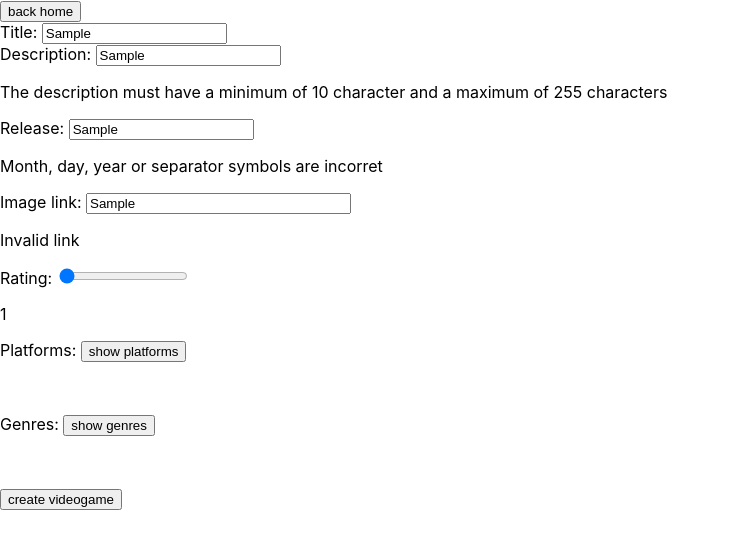
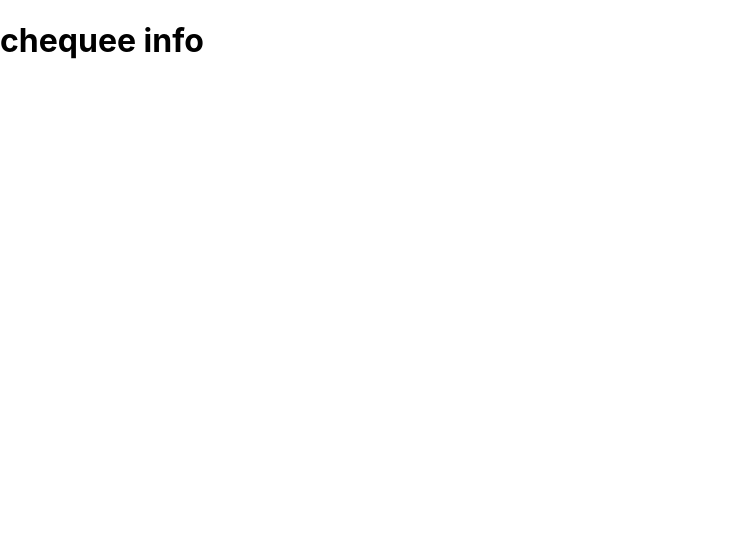
Before and after one commit to marylaurab/Isn-t-Over, a React (Create React App) app in the folder client/: page /creategame in a window 1280 px wide. Both pictures are taken after typing "Sample", "Sample", "Sample", "Sample" into the empty fields and a click on the button "create videogame". Shown: the top 548 px of the page, without its empty margins (0-730 px from the left). Built offline with nearby package versions, Linux system fonts and the light colour scheme.

Commit message:
falta construir componentes de alertas/errores

```diff
--- a/client/src/Components/CreateGame.jsx
+++ b/client/src/Components/CreateGame.jsx
@@ -40,6 +40,10 @@ export default function CreateGame() {
   const [displayGenres, setGenres] = useState(false);
   const [selectedPlatforms, setSelectedPlatforms] = useState([]);
   const [selectedGenres, setSelectedGenres] = useState([]);
+  const [created, setCreated] = useState(false);
+  const [checkInfo, setCheckInfo] = useState(false);
+  const [crashed, setCrashed] = useState(false);
+  const [starting, setStarting] = useState(true);
 
   const validate = (inputToValidate) => {
     let foundErrors = {};
@@ -153,17 +157,24 @@ export default function CreateGame() {
       inputs.platforms.length === 0 ||
       inputs.genres.length === 0
     ) {
-      alert("Please, check the info provided. The data is wrong or missing");
+      setStarting(false);
+      setCheckInfo(true);
+      // alert("Please, check the info provided. The data is wrong or missing");
     } else {
       dispatch(postNewGame(inputs));
       if (successAxios) {
         cleaningHome();
-        alert("The videogame was created successfully");
+        setStarting(false);
+        setCreated(true);
 
-        history.push("/videogames"); //esto podria ir en el boton de click ir al home luego de crearlo correctamente
+        // alert("The videogame was created successfully");
+
+        // history.push("/videogames"); //esto podria ir en el boton de click ir al home luego de crearlo correctamente
       } else {
-        alert("Sorry! an error occurred. Try again.");
-        setInputs(initialValues);
+        // alert("Sorry! an error occurred. Try again.");
+        // setInputs(initialValues);
+        setStarting(false);
+        setCrashed(true);
         dispatch(resetAxiosFlag());
       }
     }
@@ -180,7 +191,7 @@ export default function CreateGame() {
     dispatch(resetSomeAppliedFilterFlag());
   };
 
-  return (
+  return starting? (
     <div>
       <Link to="/videogames">
         <button>back home</button>
@@ -329,5 +340,7 @@ export default function CreateGame() {
       </div>
       <button onClick={(e) => handlerSubmit(e)}>create videogame</button>
     </div>
-  );
+  ) : created? (
+    <h1>se crep</h1>
+  ) : checkInfo? (<h1>chequee info</h1>) : <h1>error en el back</h1>
 }
```
